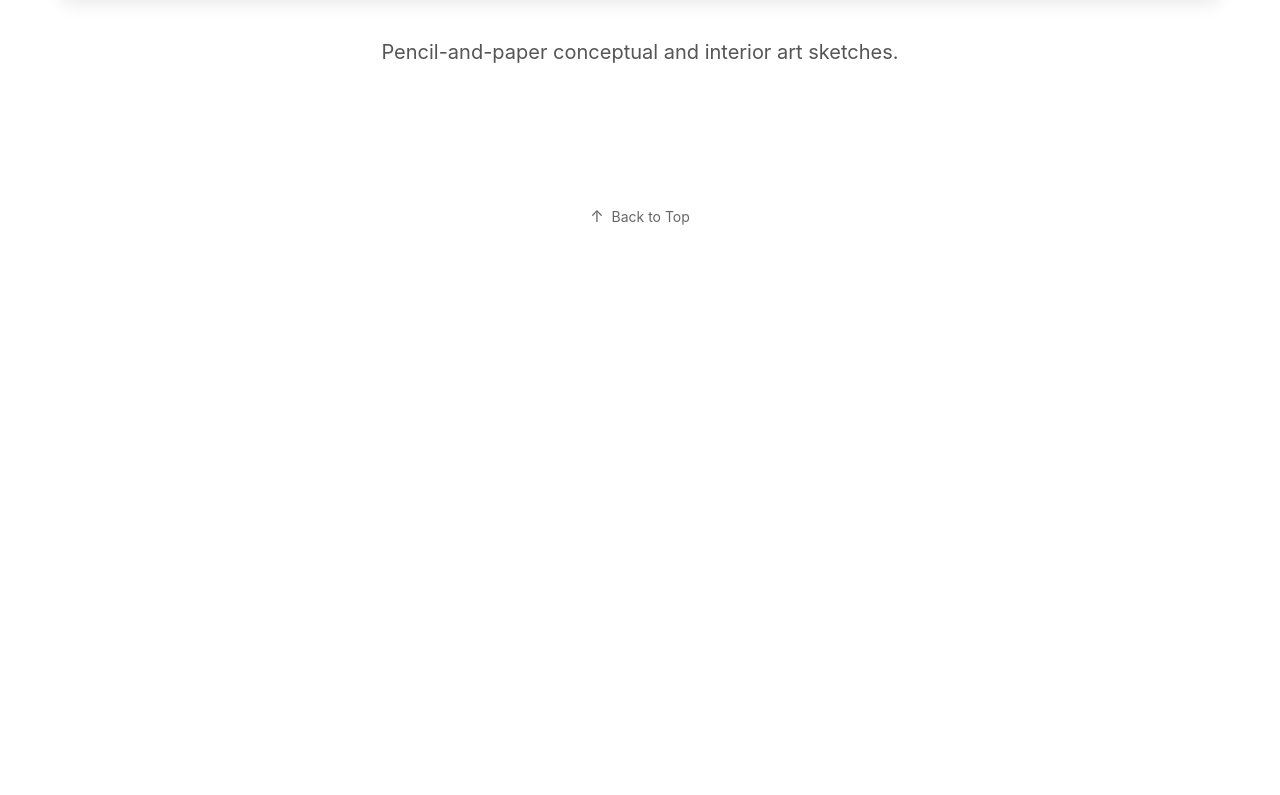
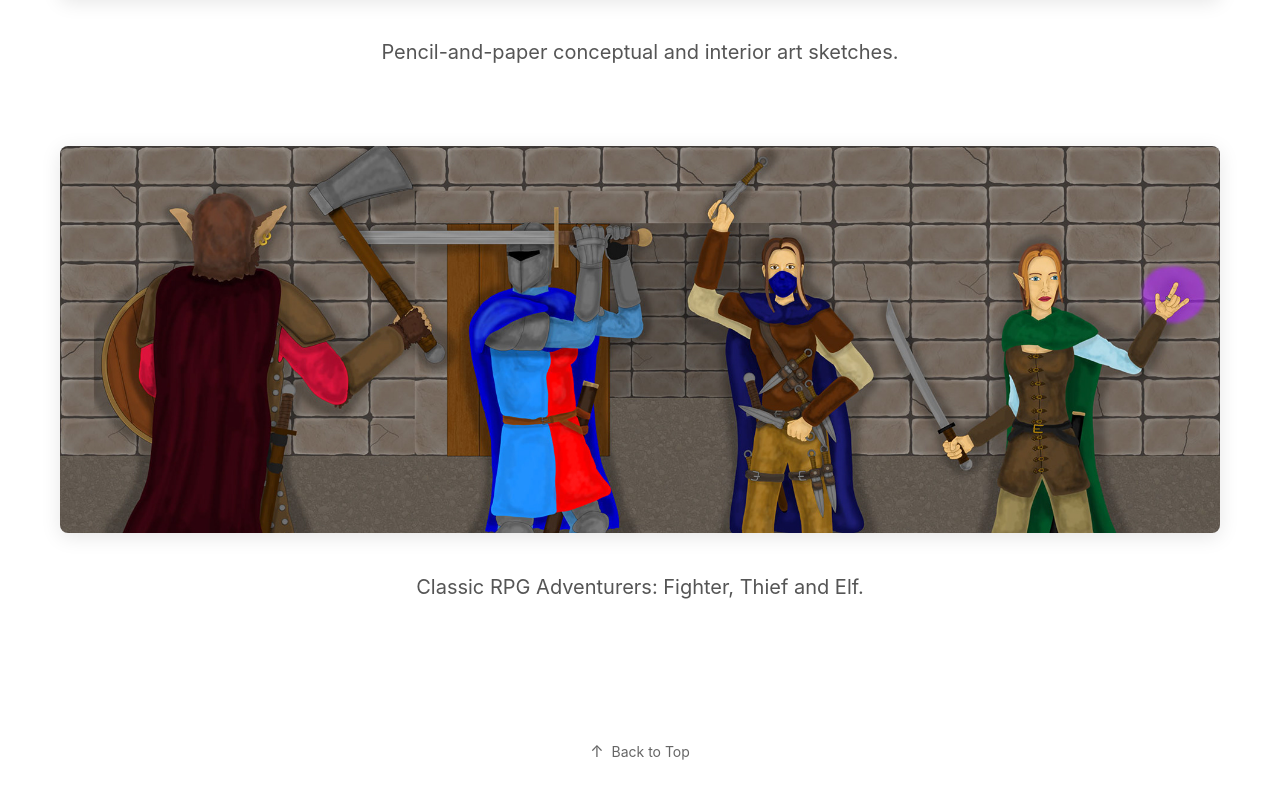
Before and after one commit to mark-tasaka/react-portfolio, a React (Create React App) app: page /art-gallery-2 in a window 1280 px wide. Shown: the part 4615-5410 px from the top of the page. Before the commit the page ends 4881 px from the top, so only its background shows below. Built offline with nearby package versions, Linux system fonts and the light colour scheme.

Commit message:
Gallery2.jsx: new image added

```diff
--- a/src/components/Gallery2.jsx
+++ b/src/components/Gallery2.jsx
@@ -83,6 +83,13 @@ const Gallery2 = () => {
       alt: "DCC Eastern Adventures Mock Up",
       description: "Pencil-and-paper conceptual and interior art sketches."
     },
+    {
+      type: 'single',
+      id: 'single5',
+      src: "/images/art-gallery2/art2_12.jpg",
+      alt: "DCC Eastern Adventures Mock Up",
+      description: "Classic RPG Adventurers: Fighter, Thief and Elf."
+    },
   ];
 
   const projectTitle = "Art Gallery 2";
```
Also changed, not shown: public/images/art-gallery2/art2_12.jpg (added).
